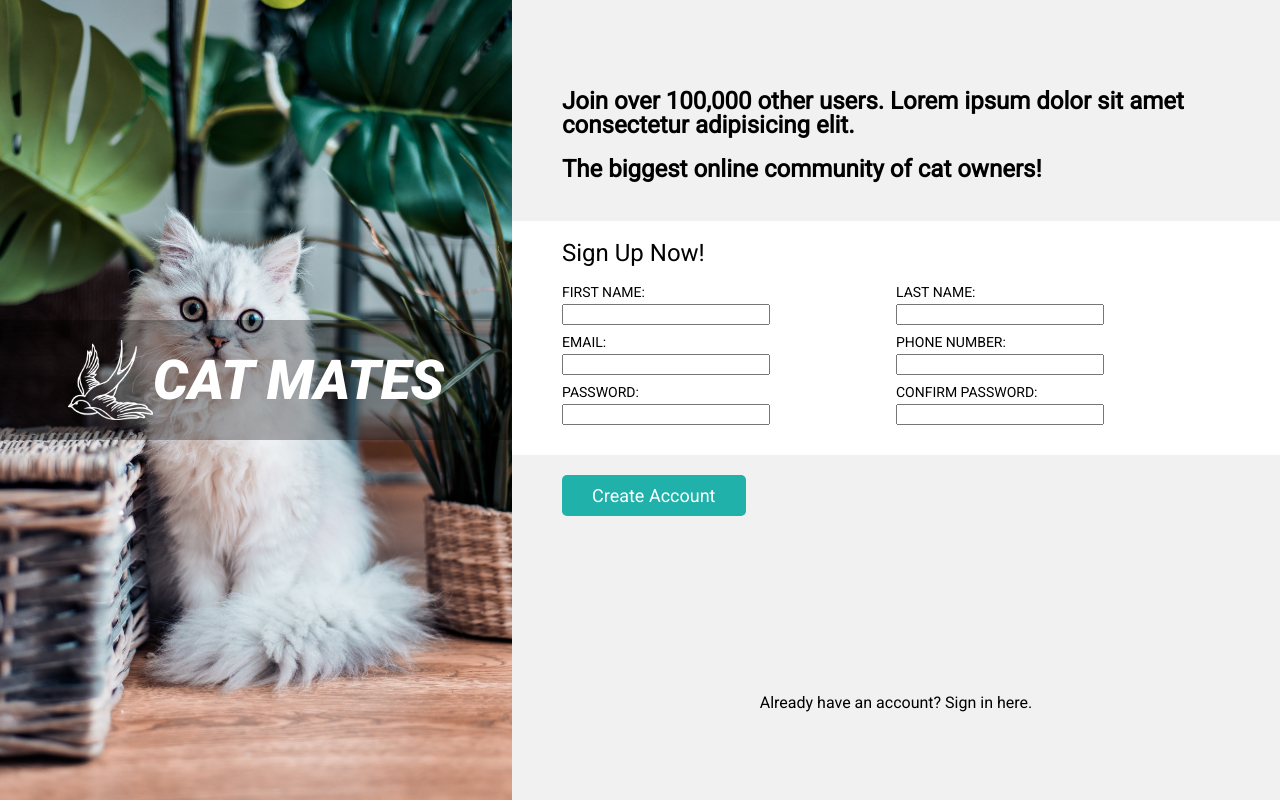
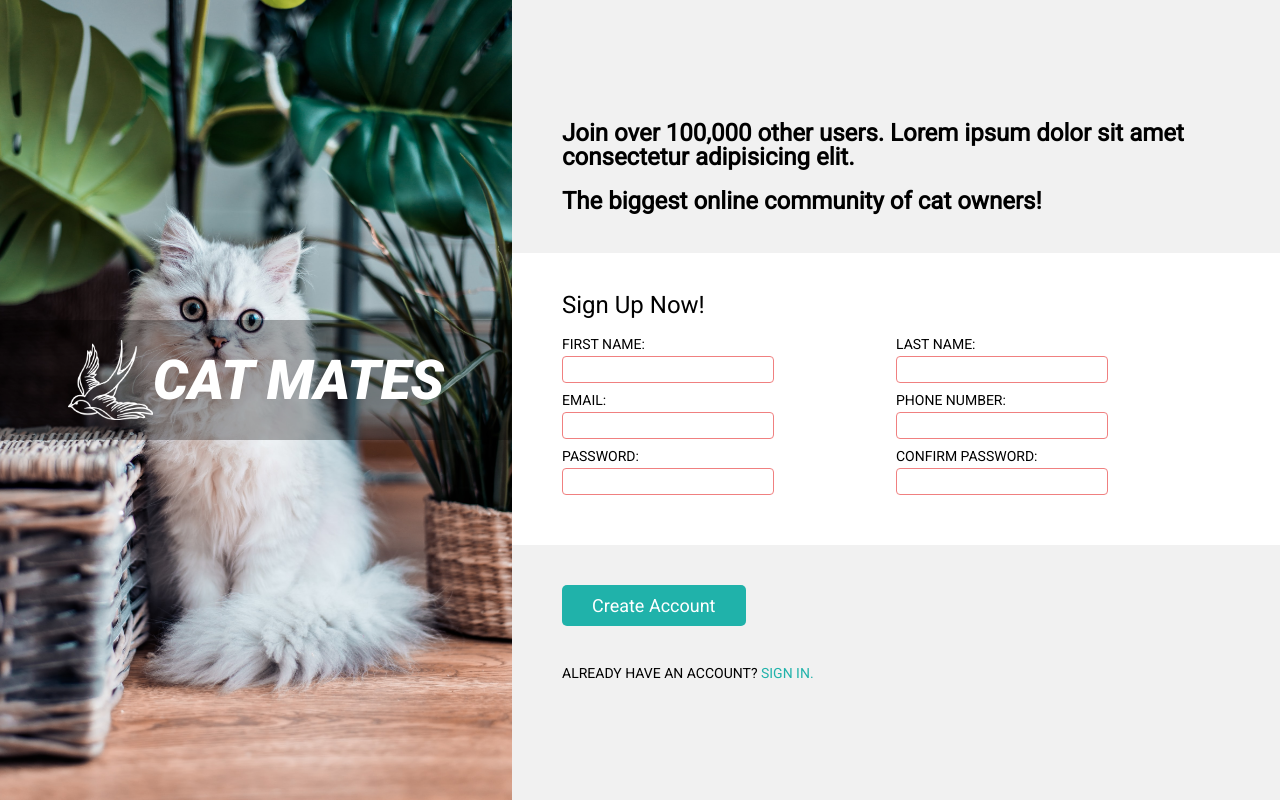
Before and after one commit to igorkaluga/SignUpPage, a plain HTML site: page index.html in a window 1280 px wide. Drawn offline with Linux system fonts and the light colour scheme.

Commit message:
stylization and small validation changes

```diff
--- a/index.html
+++ b/index.html
@@ -31,37 +31,37 @@
                         <h1>Sign Up Now!</h1>
                         <div>
                             <label for="first-name">First Name: </label>
-                            <input type="text" id="first-name" name="first_name">
+                            <input type="text" id="first-name" name="first_name" required>
                         </div>
                         <div>
                             <label for="last-name">
                                 Last Name:
                             </label>
-                            <input type="text" id="last-name" name="last_name">
+                            <input type="text" id="last-name" name="last_name" required>
                         </div>
                         <div>
                             <label for="email">
                                 Email:
                             </label>
-                            <input type="text" id="email" name="user_email">
+                            <input type="email" id="email" name="user_email" placeholder=" " required>
                         </div>
                         <div>
                             <label for="phone-num">
                                 Phone Number:
                             </label>
-                            <input type="text" id="phone-num" name="user_phone">
+                            <input type="text" id="phone-num" name="user_phone" required>
                         </div>
                         <div>
                             <label for="password">
                                 Password:
                             </label>
-                            <input type="password" id="password" name="user_pass">
+                            <input type="password" id="password" name="user_pass" pattern="(?=.*\d)(?=.*[a-z])(?=.*[A-Z]).{6,}" required>
                         </div>
                         <div>
                             <label for="password">
                                 Confirm Password:
                             </label>
-                            <input type="password" id="password" name="user_pass">
+                            <input type="password" id="password" name="user_pass" required>
                         </div>
                     </section>
                     <div id="submit-btn-div">
@@ -69,8 +69,8 @@
                     </div>
                 </form>
             </div>
-            <div>
-                <p>Already have an account? <a>Sign in here.</a></p>
+            <div id="forgot-pw-div">
+                <p>Already have an account? <a>Sign in.</a></p>
             </div>
         </section>
     </section>
--- a/style.css
+++ b/style.css
@@ -94,8 +94,7 @@ p, h1, h2, label {
 #signup-form-sect {
     background-color: #f1f1f1;
     display: flex;
-    justify-content: center;
-    align-items: center;
+    align-content: center;
     flex-wrap: wrap;
 }
 
@@ -104,15 +103,11 @@ p, h1, h2, label {
     height: auto;
 }
 
-#signup-inner-div > form {
-
-}
-
 #signup-inner-div > form > section{
     display: grid;
     grid-template-columns: 50% 50%;
     background-color: white;
-    padding: 20px 50px;
+    padding: 40px 50px;
 }
 
 form > section > div {
@@ -126,7 +121,7 @@ form > section > div > input {
 }
 
 #submit-btn-div {
-    padding-top: 20px;
+    padding-top: 40px;
     padding-left: 50px;
 }
 
@@ -143,6 +138,11 @@ form > section > div > input {
 
 #submit-btn-div > button:hover {
     background-color: darkolivegreen;
+}
+
+#forgot-pw-div {
+    padding-left: 50px;
+    padding-top: 40px;
 }
 
 /* TEXT STYLING */
@@ -169,3 +169,33 @@ form > section > div > label {
     padding-bottom: 5px;
     text-transform: uppercase;
 }
+
+#forgot-pw-div > p {
+    font-size: 14px;
+    text-transform: uppercase;
+}
+
+#forgot-pw-div > p > a {
+    color: lightseagreen;
+
+}
+
+/* FORM INPUT STYLING */
+
+form > section > div > input {
+    border: 1px black solid;
+    border-radius: 4px;
+    padding: 5px;
+}
+
+form > section > div > input:valid {
+    border: 1px solid lightgreen;
+}
+
+form > section > div > input:focus {
+    border: lightblue;
+}
+
+form > section > div > input:invalid {
+    border: 1px solid lightcoral;
+}
```
